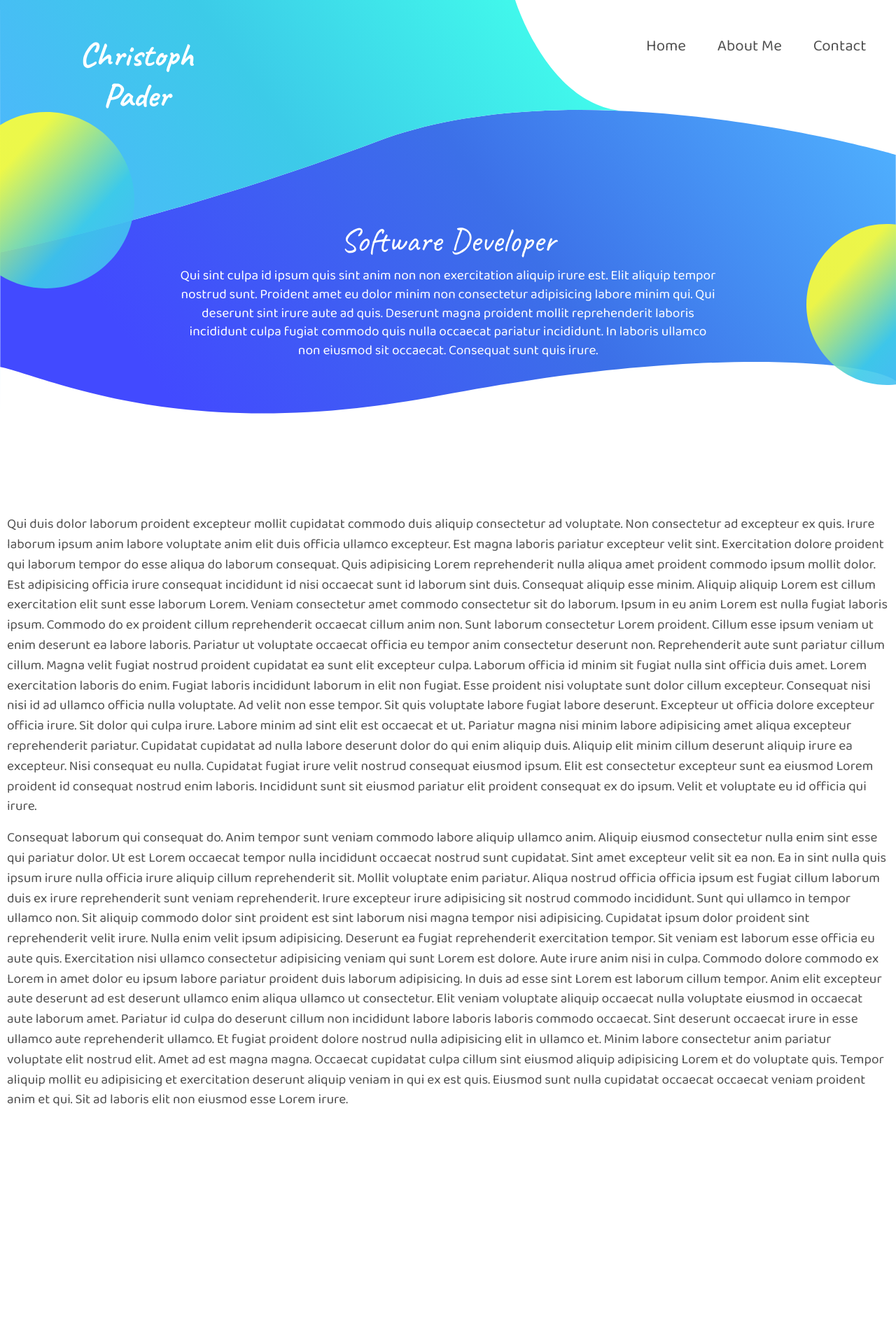
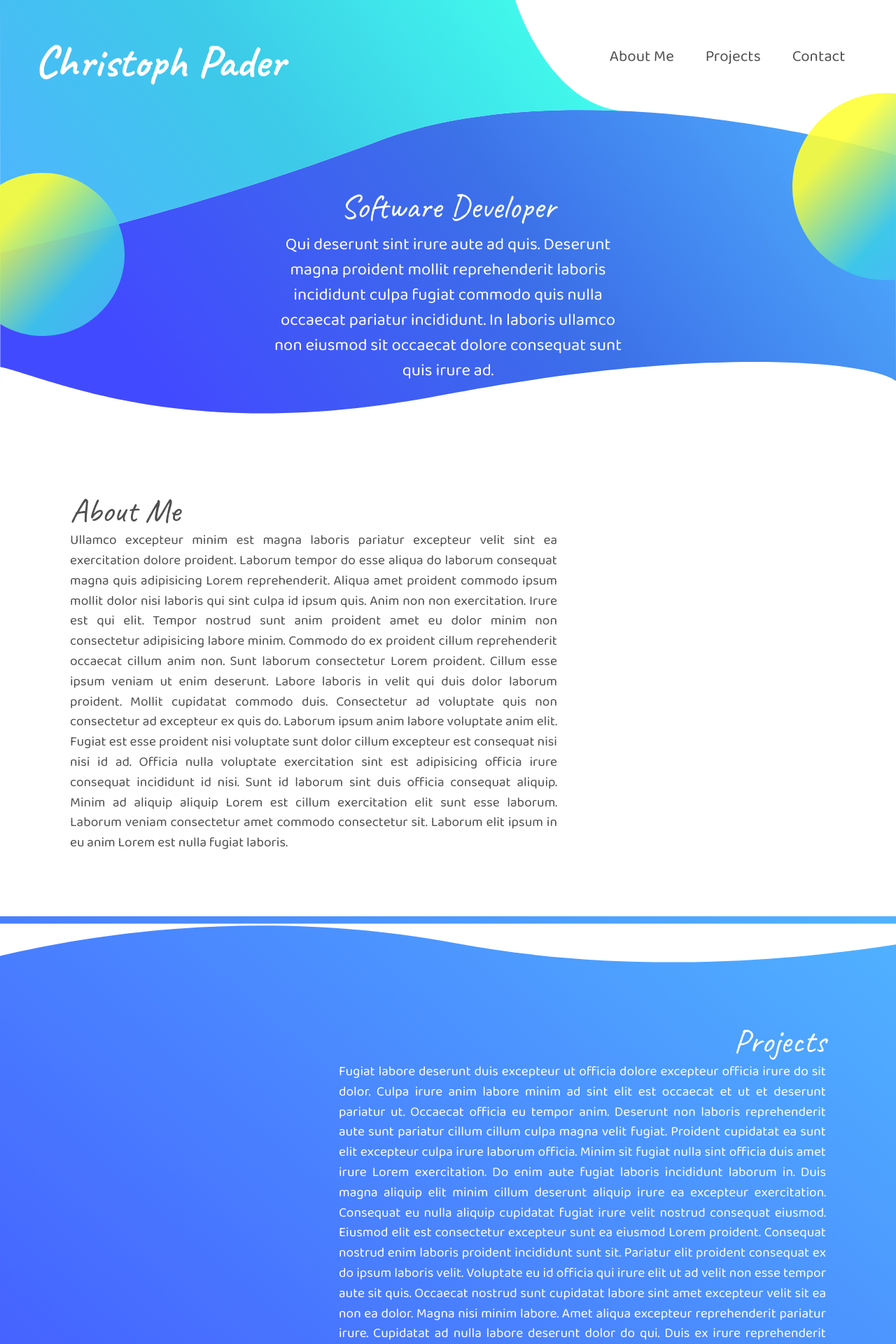
Before and after one commit to chrispad2k/chrispad2k.github.io, a React app: page / in a window 1280 px wide. Shown: the top 1920 px of the page at 70% size. Before the commit the page ends 1642 px from the top, so only its background shows below. Built offline with nearby package versions, Linux system fonts and the light colour scheme.

Commit message:
Created style for main

```diff
--- a/src/components/App.less
+++ b/src/components/App.less
@@ -11,53 +11,54 @@
     'ft ft ft   ft   ft   ft   ft   ft   ft';
   gap: 10px 10px;
 
-  .area {
-    padding: 10px;
+  @bg-width: 1920px;
+  @bg-height: 886px;
+  .height-relative(@width, @height) {
+    @result: 100vw * (@height/@width);
   }
 
   .header {
-    .area();
     grid-area: hd;
     text-align: center;
     background: url('../../public/images/bg.svg') no-repeat;
     background-size: 100% auto;
-    background-position: top right;
-    padding: 50px 0 200px 0;
+    background-position: right 0;
 
-    .top {
-      display: grid;
-      grid-template-rows: auto;
-      grid-template-columns: 300px auto min-content;
-      grid-template-areas: 'lg . nv';
-      padding: 0 20px;
+    @padding-top: 50px;
+    padding-top: @padding-top;
+
+    height: .height-relative(@bg-width, @bg-height)[@result];
+
+    @top-height: 4em;
 
     .logo {
       .light();
-        grid-area: lg;
-        font-size: 3em;
+      position: absolute;
+      left: 50px;
+      height: @top-height;
       font-weight: bold;
       align-self: center;
       margin: 0;
-        padding-left: 50px;
     }
 
     nav {
-        grid-area: nv;
+      position: absolute;
+      right: 50px;
+      height: @top-height;
 
       ul {
         display: flex;
+        list-style-type: none;
         margin: 0;
         padding: 0;
-          width: 100%;
-          list-style-type: none;
-          float: right;
+        height: 100%;
+        justify-content: center;
+        align-items: center;
 
         li {
-            float: left;
-            flex: 1;
+          vertical-align: middle;
 
           a {
-              display: block;
             font-size: 1.4em;
             padding: 0 1em;
             white-space: nowrap;
@@ -65,75 +66,153 @@
         }
       }
     }
-    }
 
     .text {
       .light();
-      grid-area: tx;
       text-align: center;
-      justify-self: center;
-      width: 60%;
-      margin: 0 auto;
-      padding-top: 150px;
+      width: 40%;
+      margin: auto;
+      position: absolute;
+      top: .height-relative(@bg-width, 400)[@result];
+      left: 0;
+      right: 0;
 
       p {
-        line-height: 1.4em;
+        font-size: 1.5em;
         margin:0;
       }
     }
 
     .circle-left {
       position: absolute;
-      top: 20%;
+      height: .height-relative(@bg-width, 350)[@result];
+      top: .height-relative(@bg-width, 370)[@result];
       left: 0;
-      width: 15%;
     }
 
     .circle-right {
       position: absolute;
-      top: 40%;
+      height: .height-relative(@bg-width, 400px)[@result];
+      top: .height-relative(@bg-width, 200px)[@result];
       right: 0;
-      width: 10%;
       z-index: 1;
     }
   }
 
   .sidebar {
-    .area();
     grid-area: sd;
   }
 
   .main {
-    .area();
     grid-area: main;
     overflow-y: scroll;
+
+    @section-padding-horizontal: 100px;
+    @section-padding-vertical: 100px;
+
+    section {
+      padding-top: @section-padding-vertical;
+      text-align: justify;
+
+      .content > * {
+        width: 70%;
+        margin: auto;
+        padding: 0 @section-padding-horizontal;
+      }
+
+      .left {
+        & .content > * {
+          margin-left: 0;
+        }
+      }
+
+      .right {
+        & .content > * {
+          margin-right: 0;
+        }
+      }
+
+      &#about {
+        .left();
+      }
+
+      &#projects {
+        .right();
+
+        svg {
+          position: relative;
+          display: block;
+          z-index: 5;
+
+          path {
+            fill: @color-background;
+          }
+
+          &.bg-top {
+            transform: scale(-1);
+          }
+        }
+
+        .content {
+          .light();
+          background: linear-gradient(41deg, @color-primary-darker, @color-primary);
+          padding-top: 150px;
+          padding-bottom: 150px;
+          margin-top: -70px;
+          margin-bottom: -70px;
+
+          h2 {
+            text-align: right;
+          }
+        }
+      }
+
+      &#contact {
+        .left();
+      }
+    }
   }
 
   .footer {
-    .area();
     grid-area: ft;
+
+    background: @color-primary-light
   }
 }
 
-@media (max-width: 1200px) {
+// Large
+@media screen and (max-width: 1200px) {
   .app {
     grid-template-columns: repeat(6, 1fr);
     grid-auto-rows: auto;
     grid-template-areas:
-      'hd hd   hd   hd   hd   hd'
-      'sd main main main main main'
-      'ft ft   ft   ft   ft   ft';
+      'hd   hd   hd   hd   hd   hd'
+      'main main main main main main'
+      'ft   ft   ft   ft   ft   ft';
   }
 }
 
-@media (max-width: 600px) {
+// Medium
+@media screen and (max-width: 992px) {
   .app {
     grid-template-columns: repeat(3, 1fr);
     grid-auto-rows: auto;
     grid-template-areas:
       'hd   hd   hd'
-      'sd   sd   sd'
       'main main main '
       'ft   ft   ft';
   }
 }
+
+
+// Small
+@media screen and (max-width: 768px) {
+  .app {
+    grid-template-columns: repeat(3, 1fr);
+    grid-auto-rows: auto;
+    grid-template-areas:
+      'hd   hd   hd'
+      'main main main '
+      'ft   ft   ft';
+  }
+}
--- a/src/components/App.tsx
+++ b/src/components/App.tsx
@@ -1,8 +1,8 @@
 import React from 'react'
 import { LoremIpsum } from 'lorem-ipsum'
 import './App.less'
-import circleLeft from '../../public/images/circle-left.svg';
-import circleRight from '../../public/images/circle-right.svg';
+import circleLeft from '../../public/images/circle-left.svg'
+import circleRight from '../../public/images/circle-right.svg'
 
 const lorem = new LoremIpsum({
   sentencesPerParagraph: {
@@ -15,39 +15,88 @@ const lorem = new LoremIpsum({
   },
 })
 
-function App() {
+class App extends React.Component {
+  // private headerText: React.RefObject<HTMLInputElement>
+
+  constructor(props) {
+    super(props)
+    // this.updateHeader = this.updateHeader.bind(this)
+    // this.headerTextRef = React.createRef()
+    // this.state = { headerTextStyle: {} }
+  }
+
+  render() {
     return (
       <div className='app'>
-      <div className='header' id='header'>
+        <section className='header' id='header'>
           <img className='circle-left' src={circleLeft} />
           <img className='circle-right' src={circleRight} />
 
-        <div className='top'>
           <h1 className='logo'>Christoph Pader</h1>
 
           <nav>
             <ul>
-              <li><a href='#'>Home</a></li>
-              <li><a href='#'>About Me</a></li>
-              <li><a href='#'>Contact</a></li>
+              <li><a href='#about'>About Me</a></li>
+              <li><a href='#projects'>Projects</a></li>
+              <li><a href='#contact'>Contact</a></li>
             </ul>
           </nav>
+
+          <div className='text' /* ref={this.headerTextRef} */ /* style={this.state.headerTextStyle} */>
+            <h2>Software Developer</h2>
+            <p>{lorem.generateSentences(3)}</p>
+          </div>
+        </section>
+        {/* <div className='sidebar' id='sidebar' /> */}
+        <section className='main' id='main'>
+          <section id='about'>
+            <div className='content'>
+              <h2>About Me</h2>
+              <p>{lorem.generateParagraphs(3)}</p>
+            </div>
+          </section>
+
+          <section id='projects'>
+            <svg xmlns='http://www.w3.org/2000/svg' className='bg-top' viewBox='0 0 1440 68' enableBackground='new 0 0 1440 68'>
+              <path d='m1622.3 1937.7c0 0-410.7 169.1-913.4 75.5-502.7-93.6-977.7 56.3-977.7 56.3v440h1891.1v-571.8' fill='#000' transform='translate(0-1977)'></path>
+            </svg>
+
+            <div className='content'>
+              <h2>Projects</h2>
+              <p>{lorem.generateParagraphs(5)}</p>
             </div>
 
-        <div className='text'>
-          <h2>Software Developer</h2>
-          <p>{lorem.generateParagraphs(1)}</p>
+            <svg xmlns='http://www.w3.org/2000/svg' className='bg-bottom' viewBox='0 0 1440 68' enableBackground='new 0 0 1440 68'>
+              <path d='m1622.3 1937.7c0 0-410.7 169.1-913.4 75.5-502.7-93.6-977.7 56.3-977.7 56.3v440h1891.1v-571.8' fill='#000' transform='translate(0-1977)'></path>
+            </svg>
+          </section>
+
+          <section id='contact'>
+            <div className='content'>
+              <h2>Contact</h2>
+              <p>{lorem.generateParagraphs(3)}</p>
             </div>
-      </div>
-      {/* <div className='sidebar' id='sidebar' /> */}
-      <div className='main' id='main'>
-        <p>{lorem.generateParagraphs(5)}</p>
-
-        <p>{lorem.generateParagraphs(5)}</p>
-      </div>
-      <div className='footer' id='footer' />
+          </section>
+        </section>
+        <section className='footer' id='footer'>
+          <p>Footer</p>
+        </section>
       </div>
     )
   }
 
+  // componentDidMount() {
+  //   window.addEventListener('resize', this.updateHeader)
+  //   this.updateHeader()
+  // }
+
+  // componentWillUnmount() {
+  //   window.removeEventListener('resize', this.updateHeader)
+  // }
+
+  // updateHeader() {
+  //   this.setState({ headerTextStyle: { top: `calc(100vw * (886/1920) - ${this.headerTextRef.current.offsetHeight}px)` } })
+  // }
+}
+
 export default App
```
Also changed, not shown: 1 other file (tests, documents, lock files or other folders). Lines whose indentation alone changed are shown as unchanged.
